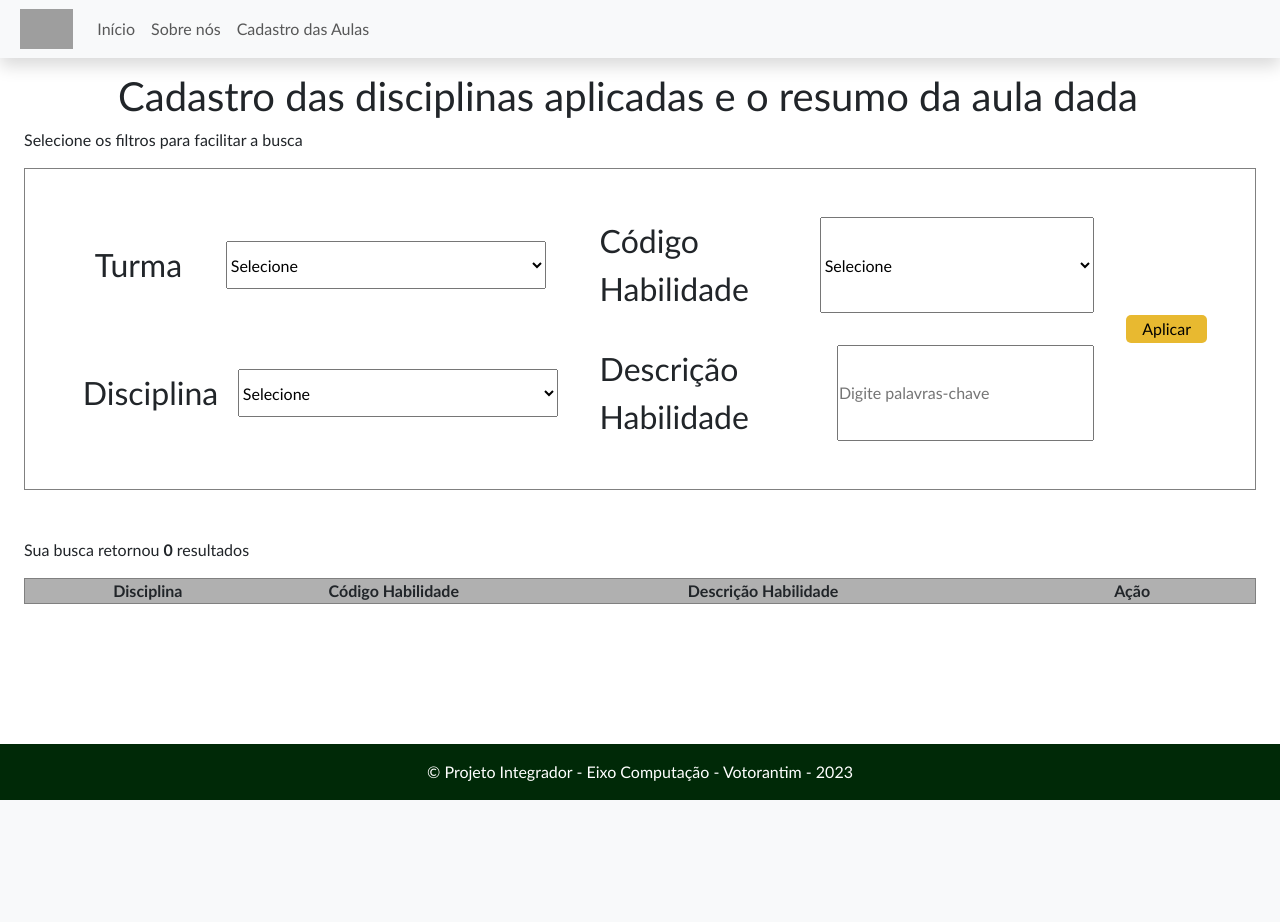
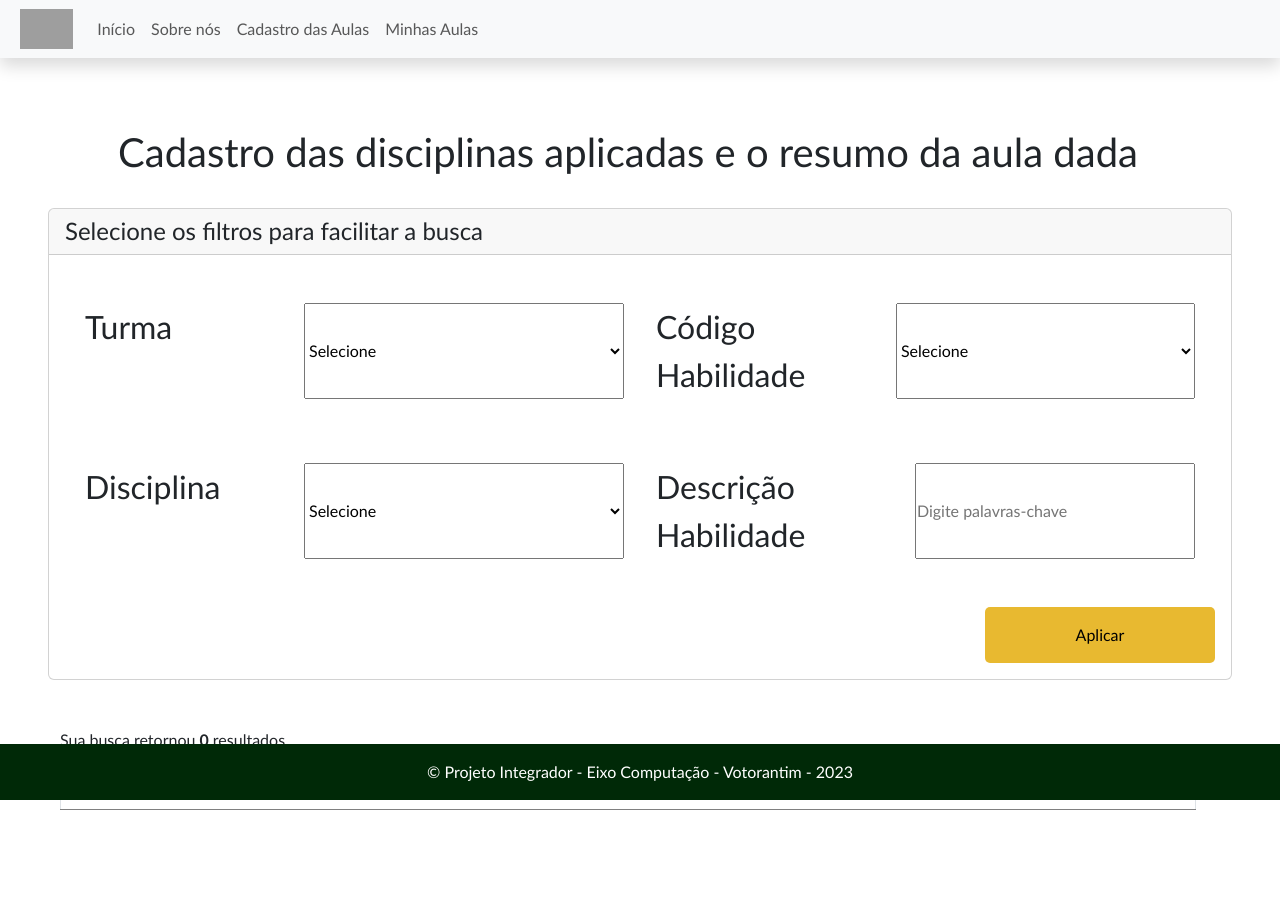
Before and after one commit to ju-c-lopes/aplicacao-django, a Django app: page /listar/ in a window 1280 px wide. Before the commit the page ends 800 px from the top, so only its background shows below. Run offline with Django 4.2, Linux system fonts and the light colour scheme; the visitor is signed in with stand-in values (Sample User, id 1); data that the repository does not hold is empty; some libraries are stand-ins or nearby versions; grey boxes are pictures that could not be loaded.

Commit message:
styles: add stylesheet with bootstrap

```diff
--- /dev/null
+++ b/pi/static/css/about-us.css
@@ -0,0 +1,4 @@
+.pi-integrantes {
+    font-size: 1.5rem !important;
+    font-weight: bold;
+}
--- a/pi/static/css/base.css
+++ b/pi/static/css/base.css
@@ -7,6 +7,7 @@
 * {
     margin: 0;
     padding: 0
+
 }
 
 html {
@@ -18,4 +19,5 @@
 body {
     font-family: 'Gill Sans', 'Gill Sans MT', Calibri, 'Trebuchet MS', sans-serif;
     padding-top: 56px;
+    padding-bottom: 56px;
 }
--- a/pi/static/css/footer.css
+++ b/pi/static/css/footer.css
@@ -3,8 +3,7 @@
 }
 
 .footer {
-    position: absolute;
     bottom: 0;
     width: 100%;
-    height: 56px;
+    height: 55px;
 }
--- a/pi/static/css/listagens.css
+++ b/pi/static/css/listagens.css
@@ -1,21 +1,15 @@
 .div-cadastro {
-    bottom: 40px;
+    bottom: 50px;
 }
 
 .list-form {
-    display: grid;
     grid-template-columns: 2fr 2fr auto;
     width: 100%;
-    border: 1px gray solid;
-    padding: 2em;
-    margin-bottom: 3em;
+    margin-bottom: 1em;
 }
 
 .list-form div {
-    display: flex;
     padding: 1em;
-    justify-content: space-around;
-    align-self: center;
 }
 
 .list-form div label {
@@ -28,11 +22,10 @@
 
 .disciplina--submit {
     margin: 0 auto;
-    background-color: #E8B930;
-    width: 100%;
+    width: 20%;
     border: none;
     border-radius: 5px;
-    padding: 2% 2vh;
+    padding: 1em;
 }
 
 .box3 {
--- a/templates/base.html
+++ b/templates/base.html
@@ -26,13 +26,16 @@
     <link rel="stylesheet" type="text/css" href="{% static './css/header.css' %}" media="all">
     <link rel="stylesheet" type="text/css" href="{% static './css/footer.css' %}" media="all">
     <link rel="stylesheet" type="text/css" href="{% static './css/index.css' %}" media="all">
+    <link rel="stylesheet" type="text/css" href="{% static './css/about-us.css' %}" media="all">
     <link rel="stylesheet" type="text/css" href="{% static './css/cadastro.css' %}" media="all">
     <link rel="stylesheet" type="text/css" href="{% static './css/listagens.css' %}" media="all">
     {% endblock %}
 
     <title>{% block title %}{% endblock %}</title>
 </head>
-<body class="d-flex flex-column">
+<body class="container-fluid vh-100">
+
+    <div class="d-flex flex-column">
 
     <!-- Cabeçalho da página com opções de menu e login -->
     <div class="row">
@@ -40,7 +43,7 @@
     </div>
 
     <!-- Chama o conteúdo principal da tela -->
-    <div class="row px-4 py-3">
+    <div class="row mt-5 px-5 mb-5">
         {% block content %}
         {% endblock %}
     </div>
@@ -49,6 +52,7 @@
     <div class="row">
         {% include "footer.html" %}
     </div>
+
     <!-- Include Bootstrap JS -->
     {% block head-javascript %}
     <script src="{% static 'bootstrap/js/bootstrap.min.js' %}"></script>
--- a/templates/header.html
+++ b/templates/header.html
@@ -23,12 +23,16 @@
                 <li class="nav-item">
                     <a class="nav-link" href="#">Cadastro das Aulas</a>
                 </li>
+
+                <li class="nav-item">
+                    <a class="nav-link" href="#">Minhas Aulas</a>
+                </li>
                 {% endif %}
             </ul>
             {% if user.is_authenticated %}
 
             {% else %}
-                <a class="pull-right btn btn-primary ml-auto" href="{% url 'login' %}">Login</a>
+                <a class="pull-right btn btn-primary mr-auto" href="{% url 'login' %}">Login</a>
             {% endif %}
         </div>
     </div>
--- a/templates/listagens.html
+++ b/templates/listagens.html
@@ -2,16 +2,19 @@
 {% load static %}
 {% block content %}
 
-<div class="row text-center">
+<div class="row my-4 text-center">
     <h1 class="display-8 font-weight-bold">Cadastro das disciplinas aplicadas e o resumo da aula dada</h1>
 </div>
-<p>Selecione os filtros para facilitar a busca</p><br>
-<div class="form-cadastro"><!-- class="row mb-4">-->
-    <div> <!--class="col-sm-12 col-md-12 col-lg-6">-->
+<br>
+
+<div class="card text-left px-0">
+    <h4 class="card-header">Selecione os filtros para facilitar a busca</h4>
+    <div class="card-body">
         <form action="" method="post">
             {% csrf_token %}
             <fieldset class="list-form">
-                <div>
+                <div class="row">
+                    <div class="form-group col-sm-12 col-md-12 col-lg-6 d-flex justify-content-between">
                         <label for="turma">Turma</label>
                         <select name="turma" id="turma" class="select-box">
                             <option value="">Selecione</option>
@@ -21,7 +24,7 @@
                         </select>
                     </div>
 
-                <div>
+                    <div class="col-sm-12 col-md-12 col-lg-6 d-flex justify-content-between">
                         <label for="habilidade">Código Habilidade</label>
                         <select name="habilidade" id="habilidade" class="select-box">
                             <option value="">Selecione</option>
@@ -30,12 +33,10 @@
                             {% endfor %}
                         </select>
                     </div>
-
-                <div class="box3">
-                    <input type="submit" value="Aplicar" class="disciplina--submit">
                 </div>
 
-                <div>
+                <div class="row">
+                    <div class="col-sm-12 col-md-12 col-lg-6 d-flex justify-content-between">
                         <label for="disciplina">Disciplina</label>
                         <select name="disciplina" id="disciplina" class="select-box">
                             <option value="">Selecione</option>
@@ -45,23 +46,26 @@
                         </select>
                     </div>
 
-                <div>
+                    <div class="col-sm-12 col-md-12 col-lg-6 d-flex justify-content-between">
                         <label for="descricao">Descrição Habilidade</label>
                         <input type="text" name="descricao" id="descricao" placeholder="Digite palavras-chave">
                     </div>
+                </div>
             </fieldset>
+            <button type="submit" class="disciplina--submit pull-right btn btn-primary"> Aplicar </button>
         </form>
     </div>
+  </div>
 
-    <div class="resultados">
-
+<div class="row mt-5 mb-5">
+    <div class="resultados text-md-left">
         <p>
             Sua busca retornou <strong>
             {{ cont }}</strong>
             resultados
         </p>
 
-        <table>
+        <table class="table table-striped table-responsive">
             <thead>
                 <tr>
                     <th class="cel1">Disciplina</th>
--- a/templates/signup.html
+++ b/templates/signup.html
@@ -7,7 +7,7 @@
     <p>As habilidades de conhecimento serão listadas conforme as disciplinas e turmas que você leciona.</p>
 </div>
 <div class="row mb-4">
-    <div class="col-sm-12 col-md-12 col-lg-6">
+    <div class="card col-sm-12 col-md-12 col-lg-6">
         <form action="" method="post" accept-charset="utf-8">
             {% csrf_token %}
             <fieldset class="formulario">
```
Also changed, not shown: templates/about-us.html (+5 -5 lines), templates/index.html (+8 -5 lines). Lines whose indentation alone changed are shown as unchanged.
